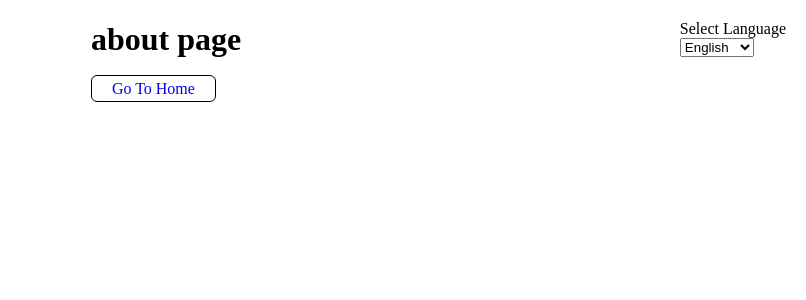
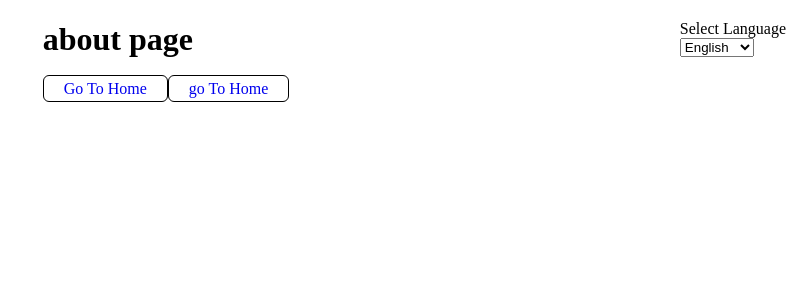
Before and after one commit to Official-ObiTech/language-translator, a Nuxt app: page /about in a window 1280 px wide. Shown: the top 300 px of the page, without its empty margins (474-1280 px from the left). Built offline with nearby package versions, Linux system fonts and the light colour scheme.

Commit message:
Update about.vue

```diff
--- a/pages/about.vue
+++ b/pages/about.vue
@@ -8,5 +8,8 @@ const localePath = useLocalePath();
     <NuxtLink :to="localePath('/')">
       {{ $t("about.button") }}
     </NuxtLink>
+    <NuxtLink :to="localePath('/')">
+      {{ $t("about.button") }}
+    </NuxtLink>
   </div>
 </template>
```
